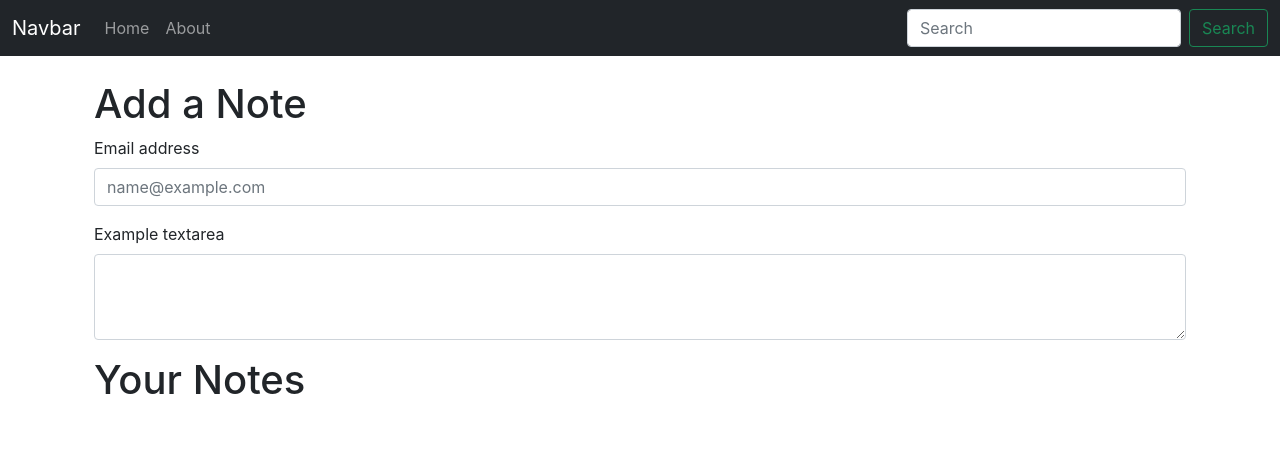
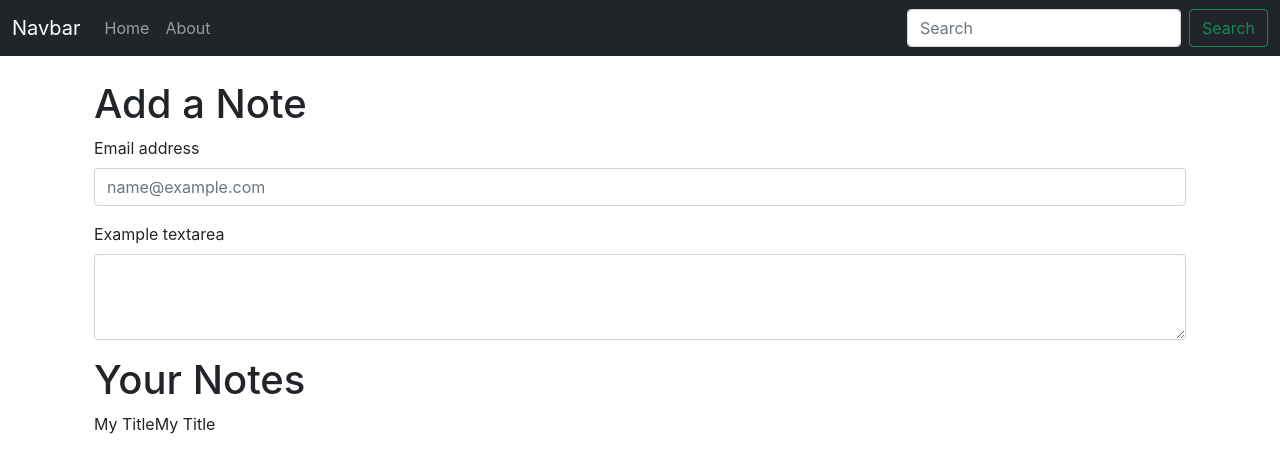
Before and after one commit to froster02/mynotebook, a React (Create React App) app: page / in a window 1280 px wide. Shown: the top 472 px of the page. Built offline with nearby package versions, Linux system fonts and the light colour scheme; the HTML template or start-up script is replaced by a standard one.

Commit message:
feat: integrate note context in Home component and initialize notes state in NoteState

```diff
--- a/src/components/Home.js
+++ b/src/components/Home.js
@@ -1,6 +1,9 @@
-import React from 'react'
+import React, { useContext } from 'react'
+import noteContext from '../context/notes/notesContext';
 
 const Home = () => {
+    const context = useContext(noteContext);
+    const { notes, setNotes } = context;
     return (
         <div className='container my-3'>
             <h1>Add a Note</h1>
@@ -15,6 +18,9 @@ const Home = () => {
             </div>
 
             <h1>Your Notes</h1>
+            {notes.map((note) => {
+                return note.title
+            })}
         </div>
     )
 }
--- a/src/context/notes/NoteState.js
+++ b/src/context/notes/NoteState.js
@@ -1,4 +1,5 @@
 import NoteContext from "./notesContext";
+import { useState } from 'react';
 /**
  * NoteState component that provides a note context to its children using React Context API
  * @component
@@ -26,7 +27,7 @@ import NoteContext from "./notesContext";
  */
 const NoteState = (props) => {
 
-    const notes =
+    const notesInitial =
         [
             {
                 "_id": "67e979265139f37fde095803",
@@ -52,8 +53,10 @@ const NoteState = (props) => {
             }
         ];
 
+    const [notes, setNotes] = useState(notesInitial);
+
     return (
-        <NoteContext.Provider value={{ notes }}>
+        <NoteContext.Provider value={{ notes, setNotes }}>
             {props.children}
         </NoteContext.Provider>
     )
```
